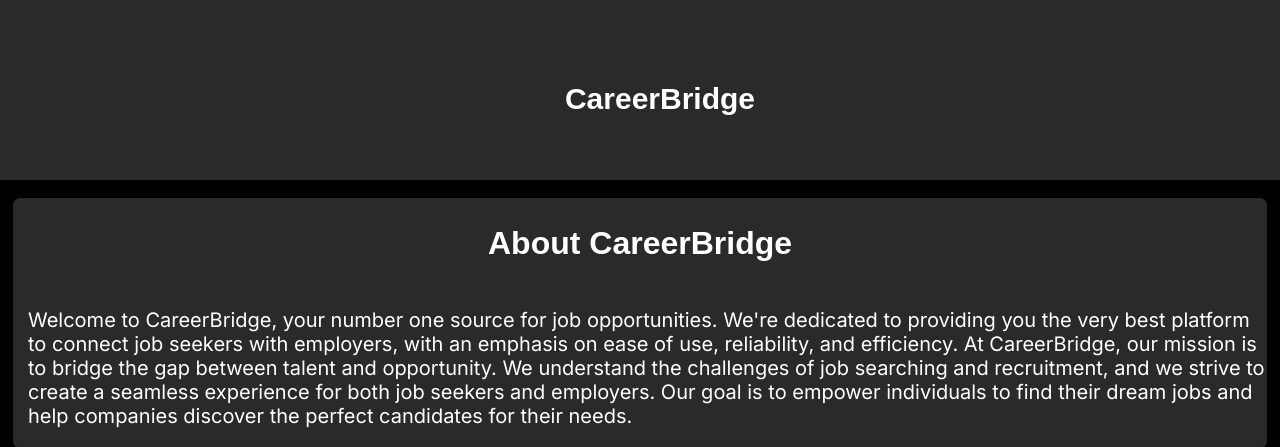
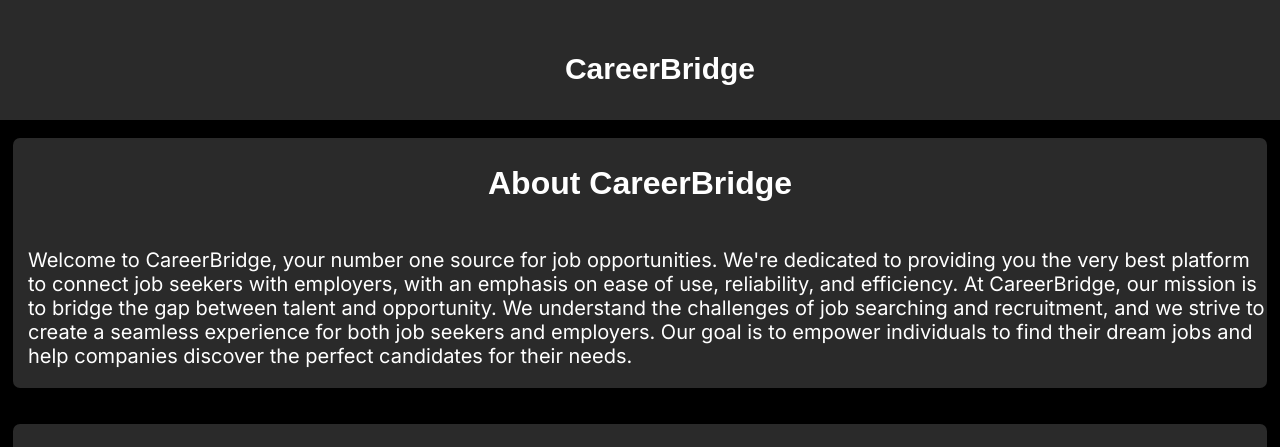
Before and after one commit to Yazan-ys202110319/CareerBridge, a Flask app: page / in a window 1280 px wide. Shown: the top 447 px of the page. Run offline with Flask 3, Linux system fonts and the light colour scheme; some web fonts are replaced.

Commit message:
Update home.css

```diff
--- a/static/home.css
+++ b/static/home.css
@@ -16,7 +16,7 @@
 .navbar {
     display: flex;
     width: auto;
-    height: 180px;
+    height: 120px;
     background-color: rgb(42, 42, 42);
     justify-content: center;
     align-items: center;
```
